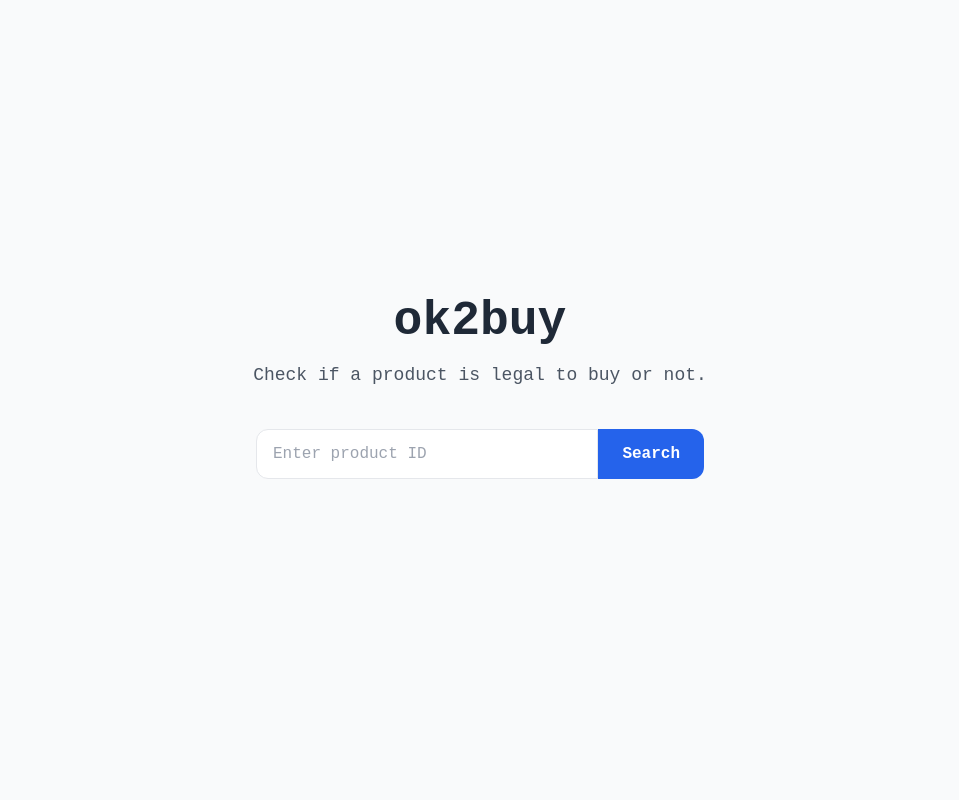
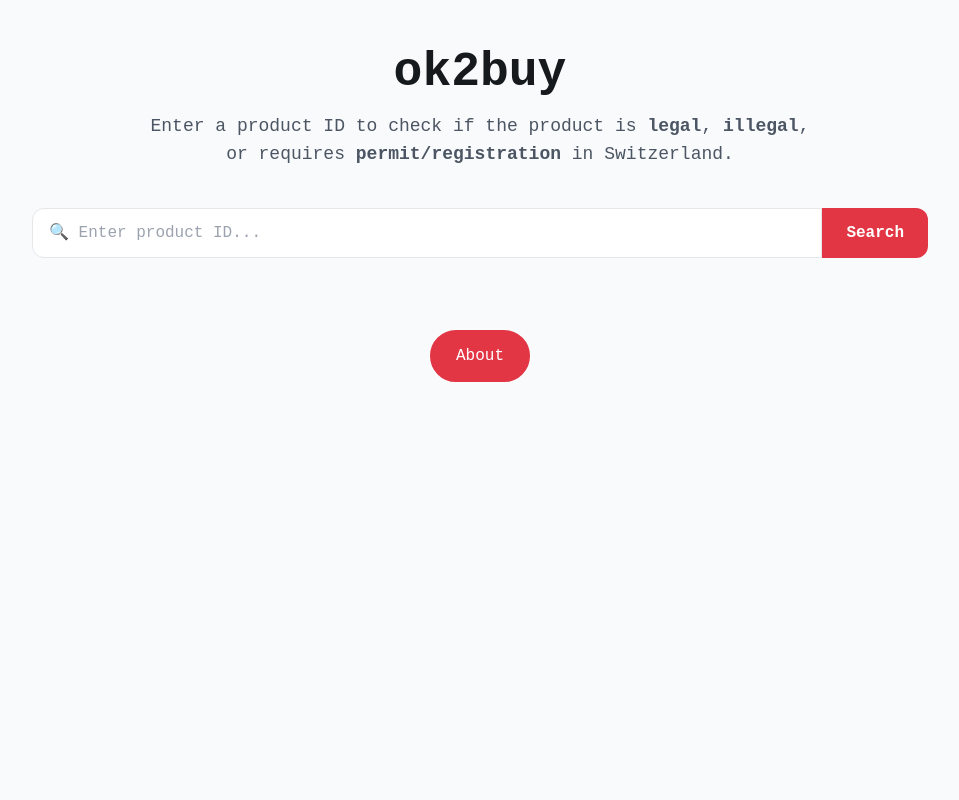
Before and after one commit to yasin281/ok2buy, a React (Vite) app in the folder frontend/: page / in a window 1280 px wide. Shown: the top 800 px of the page, without its empty margins (160-1119 px from the left). Built offline with nearby package versions, Linux system fonts and the light colour scheme.

Commit message:
Improve UI and add new sections

```diff
--- a/frontend/src/App.jsx
+++ b/frontend/src/App.jsx
@@ -1,8 +1,14 @@
 import React from 'react';
 import Home from './pages/Home';
+import About from './pages/About';
 
 function App() {
-  return <Home />;
+  return (
+    <div className="relative">
+      <Home />
+      <About />
+    </div>
+  );
 }
 
 export default App;
--- a/frontend/src/pages/Home.jsx
+++ b/frontend/src/pages/Home.jsx
@@ -3,7 +3,7 @@ import CheckProduct from '../sections/CheckProduct';
 
 const Home = () => {
   return (
-    <main>
+    <main id="home">
       <CheckProduct />
     </main>
   );
--- a/frontend/src/sections/CheckProduct.jsx
+++ b/frontend/src/sections/CheckProduct.jsx
@@ -5,13 +5,29 @@ const required_fields = [
   'product_name',
   'product_description',
   'shop',
+  'status',
   'laws',
-  'status',
 ];
+
+const handleScrollToAbout = () => {
+  const aboutSection = document.getElementById('about');
+  if (aboutSection) {
+    aboutSection.scrollIntoView({ behavior: 'smooth' });
+  }
+};
+
+const LoadingOverlay = () => {
+  return (
+    <div className="fixed inset-0 flex items-center justify-center bg-gray-200 bg-opacity-60 backdrop-blur-sm z-50">
+      <div className="w-16 h-16 border-4 border-primary border-t-transparent rounded-full animate-spin"></div>
+    </div>
+  );
+};
 
 const CheckProduct = () => {
   const [productId, setProductId] = useState('');
   const [result, setResult] = useState(null);
+  const [loading, setLoading] = useState(false);
 
   const renderProductDescription = (descriptionArray) => {
     if (!Array.isArray(descriptionArray) || descriptionArray.length === 0) {
@@ -73,11 +89,25 @@ const CheckProduct = () => {
       if (!res.ok) {
         throw new Error(data.detail || 'Failed to fetch product info');
       }
-
       setResult({ data });
     } catch (err) {
       console.error('Error fetching:', err);
       setResult({ error: err.message });
+    } finally {
+      setLoading(false);
+    }
+  };
+
+  const getStatusColor = (status) => {
+    switch (status.toLowerCase()) {
+      case 'legal':
+        return 'bg-green-600';
+      case 'permit_or_registration':
+        return 'bg-yellow-500';
+      case 'illegal':
+        return 'bg-red-600';
+      default:
+        return 'bg-gray-500';
     }
   };
 
@@ -109,11 +139,8 @@ const CheckProduct = () => {
           if (!fieldValue) return null;
 
           if (field === 'product_description' && Array.isArray(fieldValue)) {
-            console.log(fieldValue);
             return renderProductDescription(fieldValue);
           }
-
-
 
           if (field === 'status') {
             let statusColor = 'text-gray-700';
@@ -125,26 +152,25 @@ const CheckProduct = () => {
               statusColor = 'text-red-600';
 
             return (
-              <div key={field} className="mb-4">
+              <div key={field} className="flex items-center gap-2 mb-4">
                 <strong className="capitalize text-gray-700">
                   {field.replace('_', ' ')}:
-                </strong>{' '}
-                <span className={`${statusColor} font-semibold`}>
+                </strong>
+                <span
+                  className={`px-3 py-1 rounded-full text-white font-semibold ${getStatusColor(
+                    fieldValue
+                  )}`}
+                >
                   {fieldValue}
                 </span>
               </div>
             );
           }
-
-
-
           // Laws array
           if (field === 'laws' && Array.isArray(fieldValue)) {
             return (
               <div key={field} className="mb-4">
-                <strong className="capitalize text-gray-700">
-                  Reasoning:
-                </strong>{' '}
+                <strong className="capitalize text-gray-700">Reasoning:</strong>{' '}
                 <span className="text-gray-600">{fieldValue.join(', ')}</span>
               </div>
             );
@@ -164,28 +190,37 @@ const CheckProduct = () => {
   };
 
   return (
-    <div className="flex flex-col items-center justify-center min-h-screen bg-gray-50 px-4">
+    <div className="flex flex-col items-center min-h-screen bg-background px-4 py-12">
+      {loading && <LoadingOverlay />}
       <div className="w-full max-w-4xl flex flex-col items-center">
         {/* Title */}
-        <h1 className="text-5xl font-bold mb-4 text-center text-gray-800">
+        <h1 className="text-5xl font-bold mb-4 text-center text-foreground">
           ok2buy
         </h1>
 
-        <p className="text-lg text-gray-600 mb-10 text-center">
-          Check if a product is legal to buy or not.
+        <p className="text-lg text-gray-600 mb-10 text-center max-w-2xl">
+          Enter a product ID to check if the product is{' '}
+          <span className="font-semibold">legal</span>,{' '}
+          <span className="font-semibold">illegal</span>, or requires{' '}
+          <span className="font-semibold">permit/registration</span> in
+          Switzerland.
         </p>
 
-        <div className="flex w-1/2 mb-6">
+        <div className="flex w-full mb-6 ">
           <input
             type="text"
-            placeholder="Enter product ID"
+            placeholder="🔍 Enter product ID..."
             value={productId}
             onChange={(e) => setProductId(e.target.value)}
-            className="flex-1 px-4 py-3 border rounded-l-xl focus:outline-none focus:ring-2 focus:ring-blue-500 text-gray-700"
+            className="flex-1 px-4 py-3 border rounded-l-xl focus:outline-none focus:ring-2 focus:ring-primary text-gray-700"
           />
           <button
-            onClick={handleCheck}
-            className="px-6 py-3 bg-blue-600 text-white rounded-r-xl hover:bg-blue-700 font-semibold"
+            onClick={() => {
+              setResult('');
+              setLoading(true);
+              handleCheck();
+            }}
+            className="px-6 py-3 bg-primary text-white rounded-r-xl hover:bg-primary font-semibold"
           >
             Search
           </button>
@@ -193,6 +228,14 @@ const CheckProduct = () => {
 
         {result && renderResult(result)}
       </div>
+      <div className="mt-12 mb-8">
+        <button
+          onClick={handleScrollToAbout}
+          className="px-6 py-3 bg-primary text-white rounded-full hover:bg-white hover:text-primary border-2 border-primary transition-colors duration-300"
+        >
+          About
+        </button>
+      </div>
     </div>
   );
 };
```
